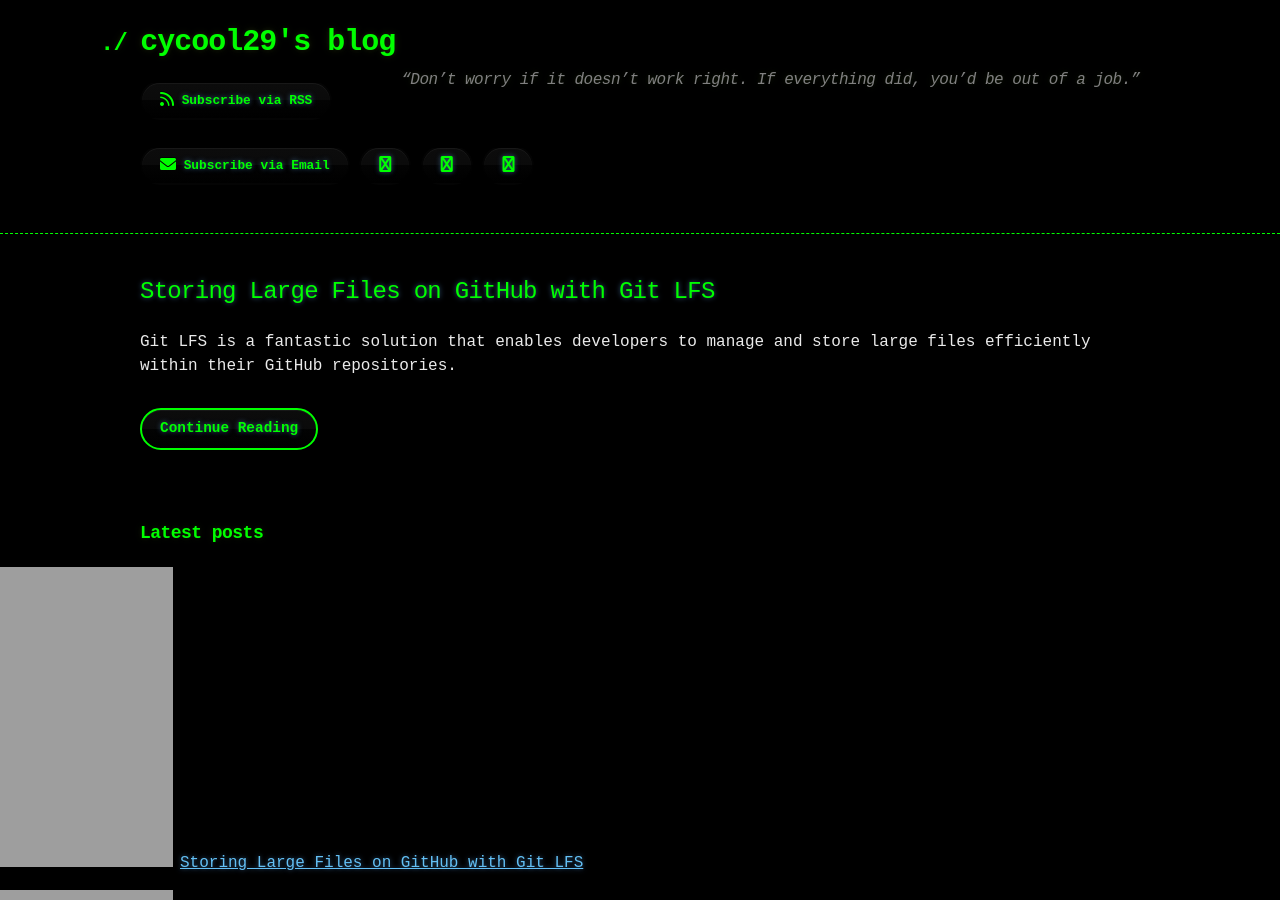
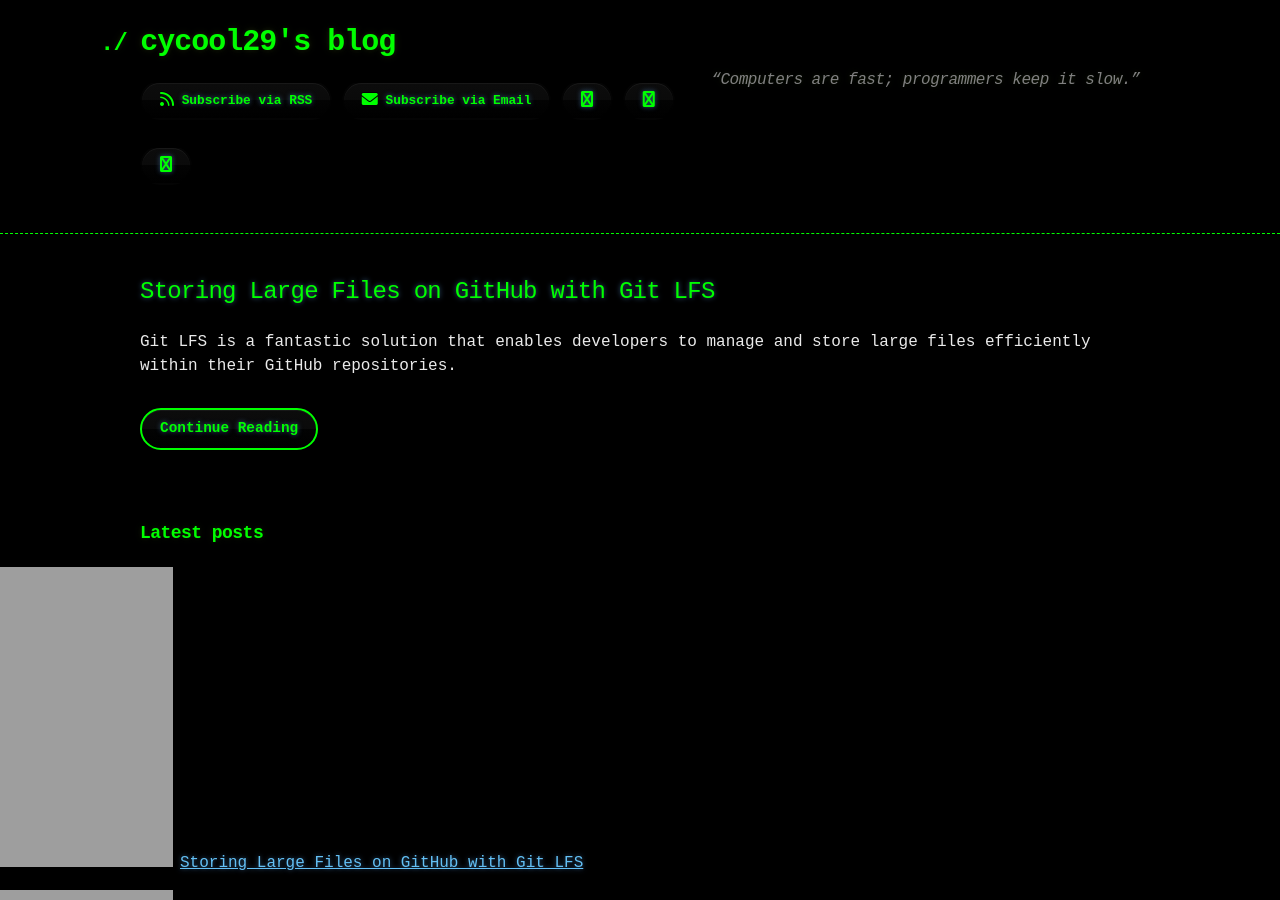
Before and after one commit to cycool29/cycool29.github.io, a Jekyll site: the page built from index.md, in a window 1280 px wide and 900 px high. Built offline with Jekyll 4.4.1, drawn with Linux system fonts in a browser that asks for light colours; a style sheet for code colours, icons or effects is not loaded.

Commit message:
Update quotes

```diff
--- a/_config.yml
+++ b/_config.yml
@@ -1,5 +1,5 @@
 title: cycool29's blog
-description: "“Don’t worry if it doesn’t work right. If everything did, you’d be out of a job.” "
+description: "“Computers are fast; programmers keep it slow.” "
 bio: A high school student. Intermediate in Python, Git, Bash. Learning JavaScript. He/Him. "
 author: cycool29
 url: https://cycool29.github.io
```
